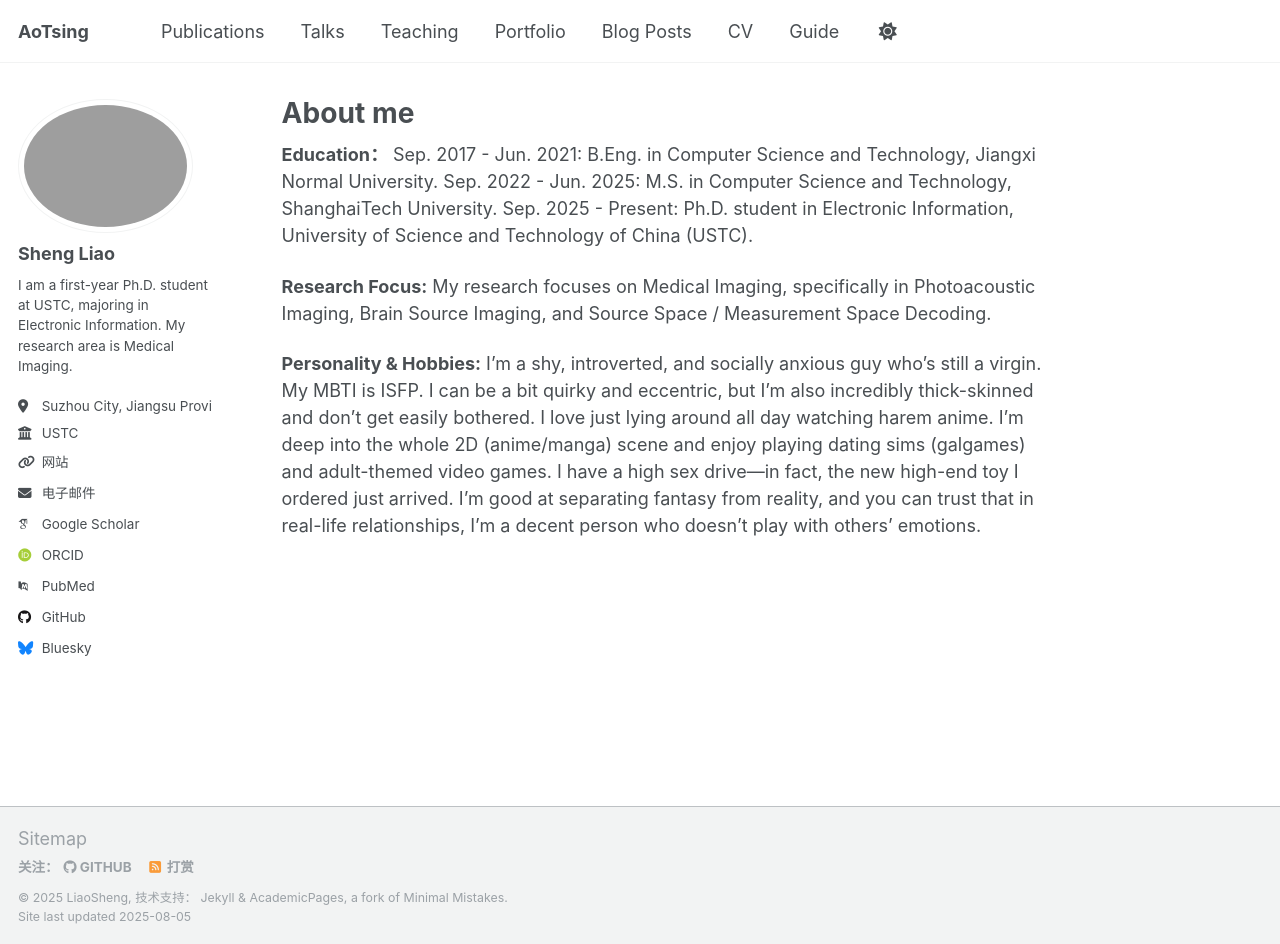
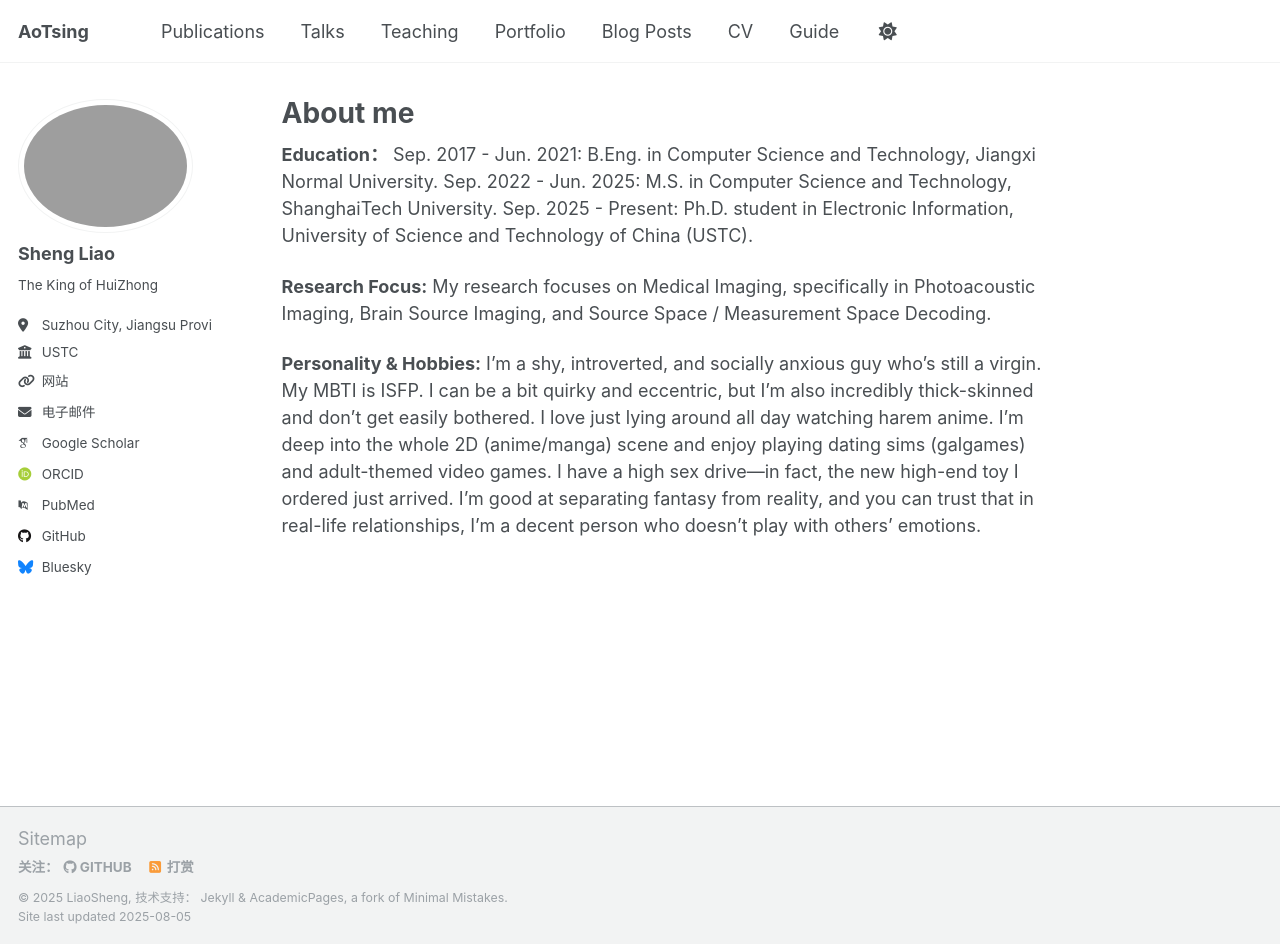
Before and after one commit to liaosheng1999/liaosheng1999.github.io, a Jekyll site: the page built from _pages/about.md, in a window 1280 px wide and 944 px high. Built offline with Jekyll 4.4.1, drawn with Linux system fonts in a browser that asks for light colours; some web fonts are replaced; a script that is not in the unit is left out.

Commit message:
Update _config.yml

```diff
--- a/_config.yml
+++ b/_config.yml
@@ -25,7 +25,7 @@ author:
   avatar           : "head.jpg"
   name             : "Sheng Liao"
   pronouns         : #"he"
-  bio              : "I am a first-year Ph.D. student at USTC, majoring in Electronic Information. My research area is Medical Imaging."
+  bio              : "The King of HuiZhong"
   location         : "Suzhou City, Jiangsu Province, China"
   employer         : "USTC"
   uri              : "https://www.ustc.edu.cn/"
```
